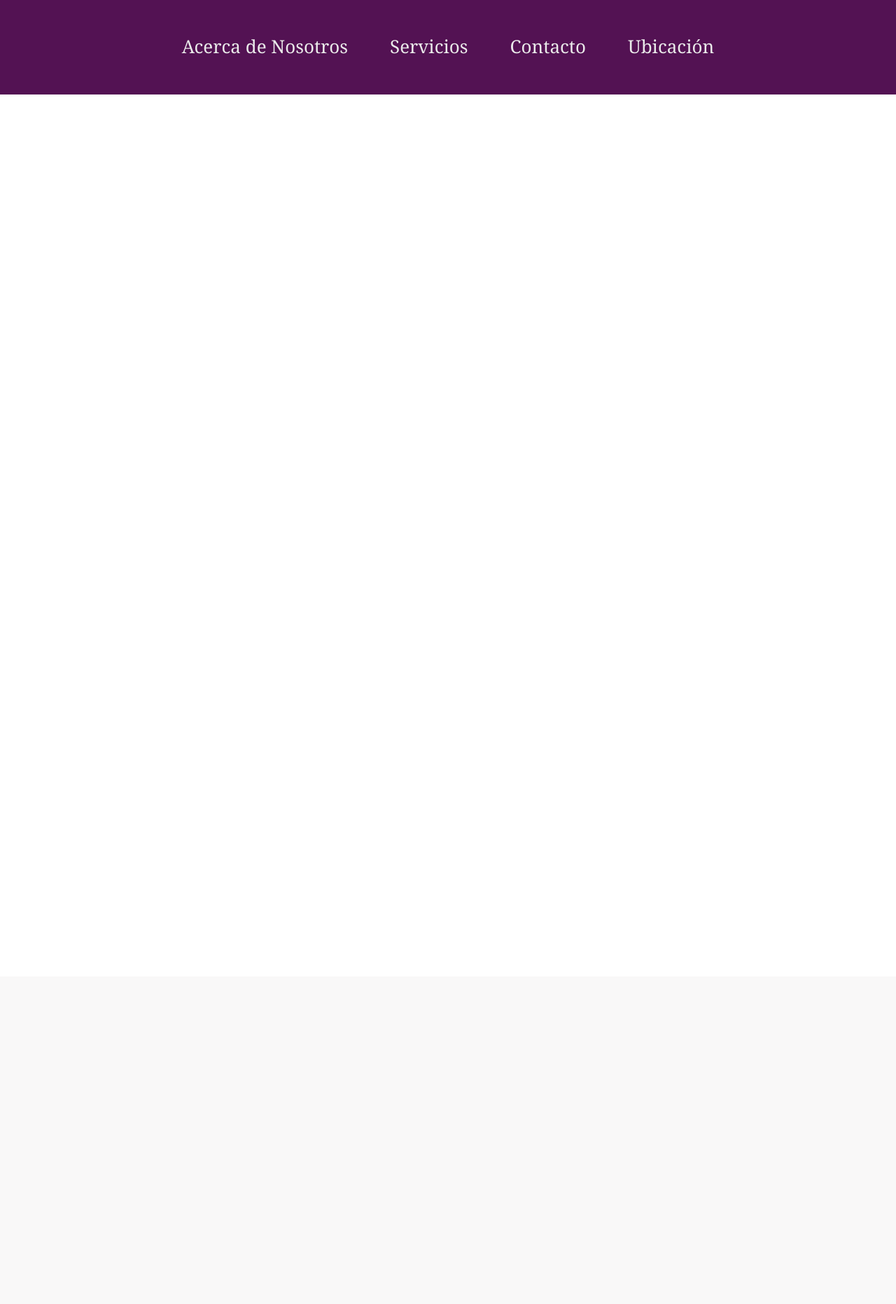
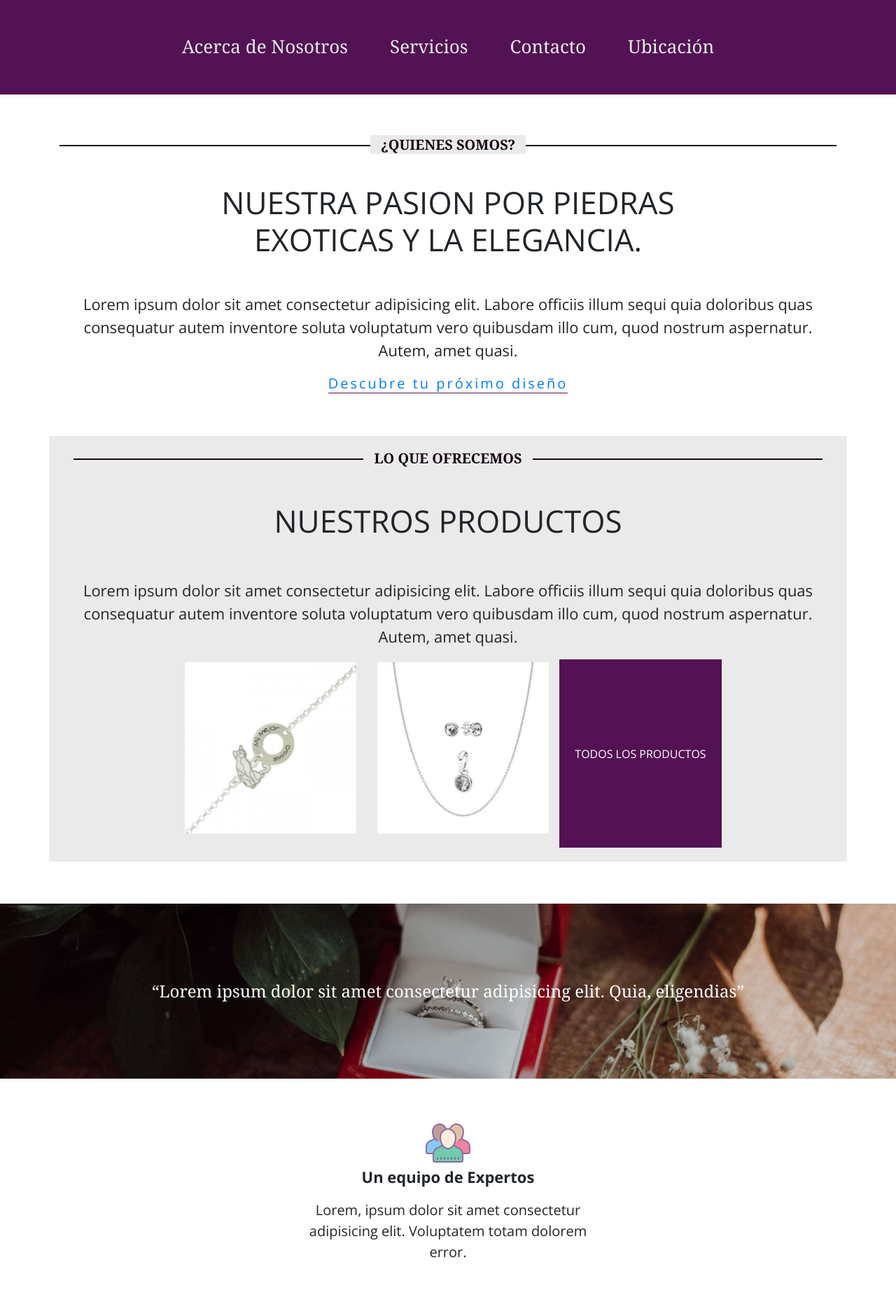
Before and after one commit to thomas1889/CMS_fervil, a PHP site: page /fervil2/index.html in a window 1280 px wide. Shown: the part 801-2664 px from the top of the page at 70% size. Before the commit the page ends 936 px from the top, so only its background shows below. Run offline with PHP 8.4, Linux system fonts and the light colour scheme.

Commit message:
completed the index html+css with sample assets.

```diff
--- a/fervil2/css/master.css
+++ b/fervil2/css/master.css
@@ -75,6 +75,187 @@ p {
   color: var(--gray-light);
   text-decoration: none;
 }
+
+.menu a:hover{
+  transform: transateY(18px);
+  background-color: var(--purple-light);
+}
+
+.nosotros{
+  margin-bottom: 60px;
+}
+
+.subtitulo{
+  font-size: 20px;
+  color: var(--purple-dark);
+  font-family: 'Noto Serif', serif;
+  font-weight: 700;
+  z-index: 2;
+  text-transform: uppercase;
+  margin-bottom: 20px;
+}
+.subtitulo span{
+  background-color: var(--gray-light);
+  padding:0 15px;
+  z-index: 99;
+  position: relative;
+}
+
+.subtitulo::after{
+  content:"";
+  display: inline-block;
+  height: 2px;
+  width: 100%;
+  background: var(--purple-dark);
+  position: relative;
+  top: -29px;
+  z-index: 1;
+}
+
+.nosotros .titulo{
+  width: 70%;
+  font-size: 44px;
+  text-transform: uppercase;
+  display: inline-block;
+  margin-bottom: 50px;
+}
+
+.nosotros .enlace{
+  text-decoration: none;
+  letter-spacing: 3px;
+  border-bottom: 1px solid var(--purple-light);
+}
+
+.productos {
+  background: var(--gray-light);
+  padding: 20px;
+  margin-bottom: 60px;
+}
+
+.productos .titulo {
+  width: 70%;
+  font-size: 44px;
+  text-transform: uppercase;
+  display: inline-block;
+  margin-bottom: 50px;
+}
+
+.productos .producto {
+  position: relative;
+  width: 100%;
+}
+
+.productos .overlay {
+  width: 0%;
+  height: 100%;
+  position: absolute;
+  bottom: 0;
+  left: 0;
+  right: 0;
+  background: var(--purple-light);
+  overflow: hidden;
+  transition 0.5 ease;
+}
+
+.productos .producto .overlay-texto {
+  top: 50%;
+  left: 50%;
+  position: absolute;
+  white-space: nowrap;
+  color: var(--white);
+  font-size: 18px;
+  transform: translate(-50%,-50%);
+  overflow:hidden;
+  border-top: 1px solid #fff;
+  border-bottom: 1px solid #fff
+}
+
+.productos .btn-productos {
+  background-color: var(--purple-light);
+  color: #fff;
+  padding: 7px 20px;
+  text-transform: uppercase;
+  font-size: 16px;
+  border: 2px solid transparent;
+  transition: .3 ease
+}
+
+.productos .btn-productos:hover {
+  background-color: transparent;
+  border:2px solid var(--purple-light);
+  color:var(--purple-light);
+}
+
+.separador{
+  width: 100%;
+  height: 250px;
+  background-image: url(../imgs/bg-separator.jpeg);
+  background-position: center;
+  background-size: cover;
+  background-attachment: fixed;
+  margin-bottom: 60px;
+}
+
+.separador p{
+  height: 100%;
+  width: 100%;
+  display: flex;
+  align-items: center;
+  justify-content: center;
+  font-size: 24px;
+  font-family: 'Noto Serif', serif;
+  padding:10px;
+}
+
+.acerca-de {
+  margin-bottom: 60px;
+}
+
+.galeria {
+  margin-bottom: 60px;
+}
+
+.galeria img{
+  height: 100%;
+  width: 100%;
+  object-fit: cover;
+}
+
+.contacto {
+  margin-bottom: 60px;
+}
+
+.redes-sociales {
+  padding: 10px;
+  background-color: var(--purple-light);
+}
+
+.redes-sociales img{
+  padding:5px;
+  border-radius: 100%;
+  width: 50px;
+  transition: .3s ease all;
+}
+
+.redes-sociales img:hover{
+  transform: scale(1.2);
+}
+@media screen and(max-width:990px){
+  p{
+    font-size: 18px;
+  }
+  .contenido-head .texto{
+    font-size: 60px;
+  }
+  .menu a{
+    font-size: 20px;
+  }
+  .nosotros .titulo,
+  .productos .titulo{
+    font-size: 30px;
+  }
+}
+
 /*temporal div for spacing*/
 .temp {
  height: 1200px;
--- a/fervil2/index.html
+++ b/fervil2/index.html
@@ -7,7 +7,7 @@
   <meta http-equiv="X-UA-Compatible" content="ie=edge">
   <title>fervil ver. 2021</title>
   <link rel="stylesheet" href="https://stackpath.bootstrapcdn.com/bootstrap/4.3.1/css/bootstrap.min.css">
-	<link href="https://fonts.googleapis.com/css?family=Noto+Serif:400,700,700i|Open+Sans:400,700&display=swap" rel="stylesheet">
+  <link href="https://fonts.googleapis.com/css?family=Noto+Serif:400,700,700i|Open+Sans:400,700&display=swap" rel="stylesheet">
   <link rel="stylesheet" type="text/css" href="css/master.css">
 </head>
 
@@ -23,7 +23,104 @@
     <a href="#">Contacto</a>
     <a href="#">Ubicación</a>
   </nav>
-  <div class="temp"></div>
+  <main class="container">
+    <div class="row nosotros justify-content-center">
+      <div class="col-12 text-center">
+        <h2 class="subtitulo"><span>¿Quienes Somos?</span></h2>
+        <h3 class="titulo">Nuestra pasion por piedras exoticas y la elegancia.</h3>
+        <p>
+          Lorem ipsum dolor sit amet consectetur adipisicing elit. Labore officiis illum sequi quia doloribus quas consequatur autem inventore soluta voluptatum vero quibusdam illo cum, quod nostrum aspernatur. Autem, amet quasi.
+        </p>
+        <a href="#" class="enlace">Descubre tu próximo diseño</a>
+      </div>
+    </div>
+    <div class="row productos">
+      <article class="col-12 text-center">
+        <h2 class="subtitulo"><span>Lo que ofrecemos</span></h2>
+        <p class="titulo">Nuestros productos</p>
+        <p>Lorem ipsum dolor sit amet consectetur adipisicing elit. Labore officiis illum sequi quia doloribus quas consequatur autem inventore soluta voluptatum vero quibusdam illo cum, quod nostrum aspernatur. Autem, amet quasi.</p>
+      </article>
+      <div class="col-12">
+        <div class="row justify-content-center">
+          <article class="col-6 col-lg-3 py-1">
+            <figure class="producto">
+              <img src="imgs/products/piece-01.jpg" alt="imagen del producto #1" class="img-fluid">
+              <figcaption class="overlay">
+                <p class="overlay-texto">Descripcion Peque'a</p>
+              </figcaption>
+            </figure>
+          </article>
+
+          <article class="col-6 col-lg-3 py-1">
+            <figure class="producto">
+              <img src="imgs/products/piece-04.jpg" alt="imagen del producto #2" class="img-fluid">
+              <figcaption class="overlay">Descripcion pequeña</figcaption>
+            </figure>
+          </article>
+
+          <button class="d-block btn-productos">Todos los productos</button>
+        </div>
+      </div>
+    </div>
+  </main>
+  <div class="separador text-center text-white">
+    <p><q>Lorem ipsum dolor sit amet consectetur adipisicing elit. Quia, eligendias</q></p>
+  </div>
+  <div class="container">
+    <div class="row acerca-de justify-content-around">
+      <article class="col-10 col-sm-5">
+        <figure class="text-center">
+          <img src="imgs/icons/icon-team.png" alt="">
+          <figcaption>
+            <p>
+              <strong class="mb-2">Un equipo de Expertos</strong>
+              <div class="w-100"></div>
+              Lorem, ipsum dolor sit amet consectetur adipisicing elit. Voluptatem totam dolorem error.
+            </p>
+          </figcaption>
+        </figure>
+      </article>
+    </div>
+  </div>
+
+  <div class="container-fluid px-0 galeria">
+    <div class="row justify-content-center mx-0 px-0">
+      <div class="col-4 px-0 mx-0">
+        <img src="imgs/display/img-01.jpeg" alt="">
+      </div>
+      <div class="col-4 px-0 mx-0">
+        <img src="imgs/display/img-02.jpg" alt="">
+      </div>
+      <div class="col-4 px-0 mx-0">
+        <img src="imgs/display/img-03.jpg" alt="">
+      </div>
+    </div>
+  </div>
+
+  <div class="container-fluid">
+    <section class="contacto row justify-content-center">
+      <div class="col-12 col-md-9 text-center">
+        <h2 class="subtitulo">
+          <span>Contactanos</span>
+        </h2>
+        <iframe src="https://www.google.com/maps/embed?pb=!1m18!1m12!1m3!1d3976.40935098369!2d-74.0496633856666!3d4.698729842984007!2m3!1f0!2f0!3f0!3m2!1i1024!2i768!4f13.1!3m3!1m2!1s0x8e3f9ab12b74a291%3A0x83716c8a1058576e!2sOptima%20TM!5e0!3m2!1sen!2spl!4v1618314893606!5m2!1sen!2spl" frameborder="0" class="col-12 col-md-9"></iframe>
+        <div class="w-100 mb-4"></div>
+        <div>
+          <p class="border-bottom border-top">
+            <img src="imgs/icons/icon-cellphone.png" alt="">Tel> 1 234 567 891
+          </p>
+        </div>
+      </div>
+    </section>
+    <footer class="row justify-content-center redes-sociales">
+      <div class="col-auto">
+        <a href="#"><img src="imgs/icons/facebook.png" alt=""></a>
+        <a href="#"><img src="imgs/icons/twitter.png" alt=""></a>
+        <a href="#"><img src="imgs/icons/instagram-new.png" alt=""></a>
+      </div>
+    </footer>
+  </div>
+  <!--<div class="temp"></div>-->
   <script type="text/javascript" src="js/main.js">
   </script>
 </body>
```
